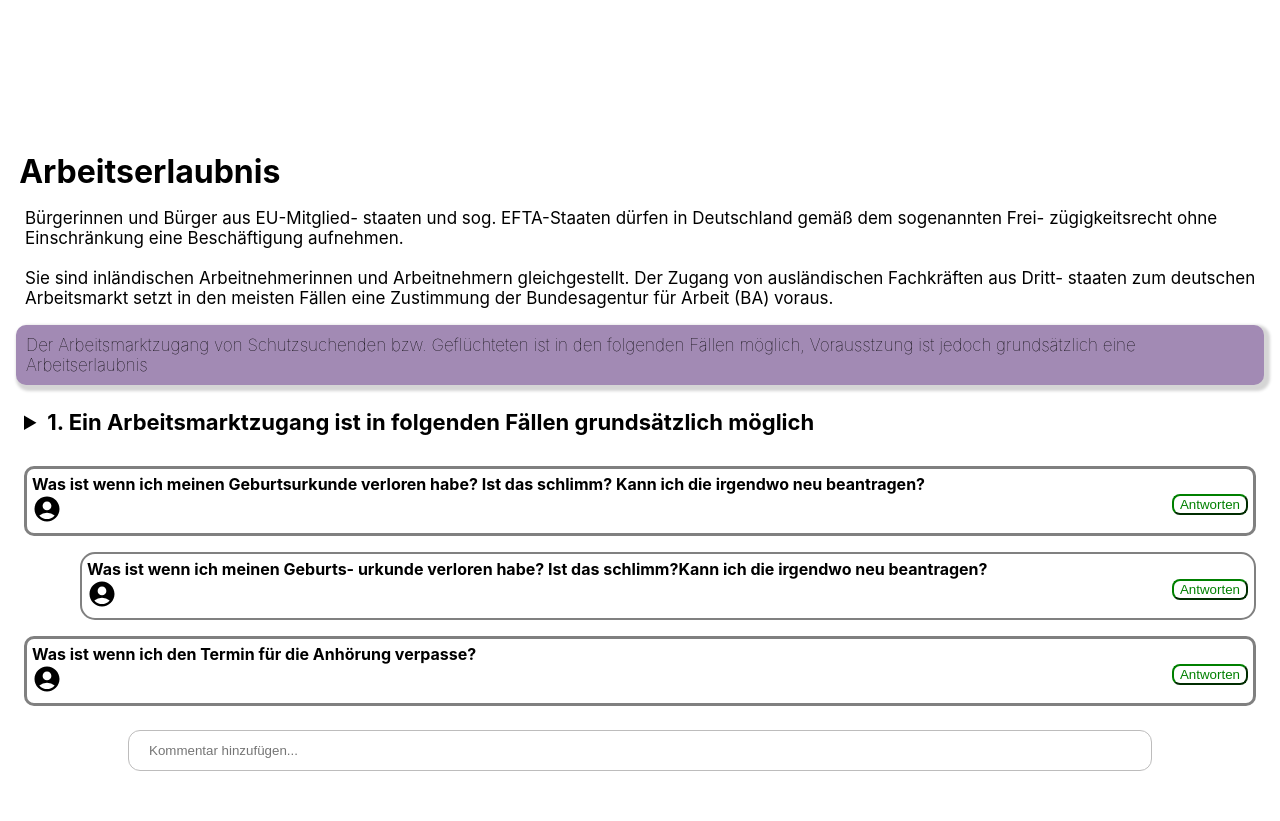
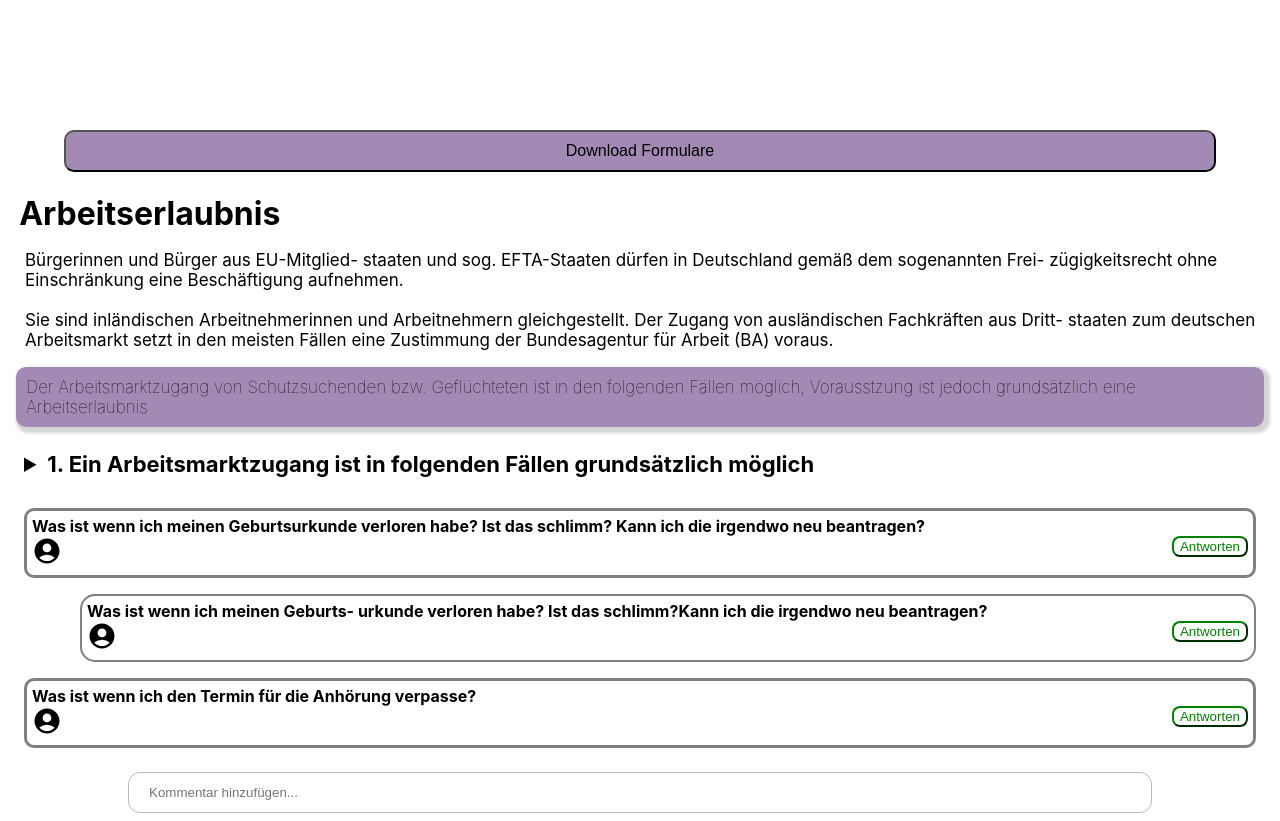
Before and after one commit to xSilentStorm313/Projekt-Web, a React (Create React App) app in the folder webapp/: page /arbeitserlaubnis in a window 1280 px wide. Shown: the part 1020-1841 px from the top of the page. Before the commit the page ends 1799 px from the top, so only its background shows below. Built offline with nearby package versions, Linux system fonts and the light colour scheme.

Commit message:
Button download formulare

```diff
--- a/webapp/src/components/BeitragInhaltArbeitserlaubnis.js
+++ b/webapp/src/components/BeitragInhaltArbeitserlaubnis.js
@@ -10,6 +10,7 @@ export default function BeitragInhaltArbeitserlaubnis() {
         <div>
             <br className="abstand" />
             <img src={arbeitserlaubnis} className="formular" alt="formular" />
+            <button className="downloadbutton">Download Formulare</button>
             <h1 className="überschrift1">Arbeitserlaubnis</h1>
             <p className="text">Bürgerinnen und Bürger aus EU-Mitglied- staaten und sog. EFTA-Staaten dürfen in Deutschland gemäß dem sogenannten Frei- zügigkeitsrecht ohne Einschränkung eine Beschäftigung aufnehmen. <br /> <br />
                 Sie sind inländischen Arbeitnehmerinnen und Arbeitnehmern gleichgestellt. Der Zugang von ausländischen Fachkräften aus Dritt- staaten zum deutschen Arbeitsmarkt setzt in den meisten Fällen eine Zustimmung der Bundesagentur für Arbeit (BA) voraus.</p>
```
